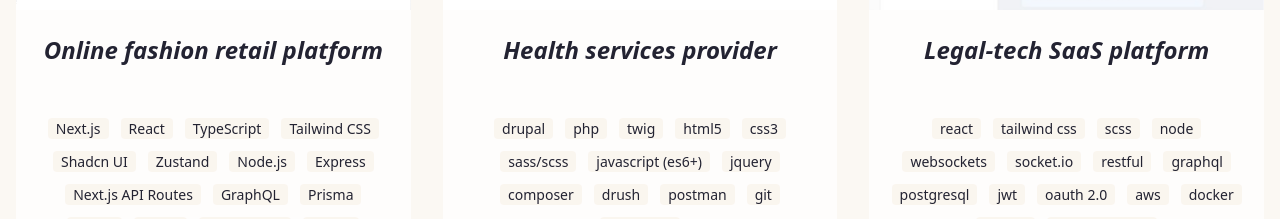
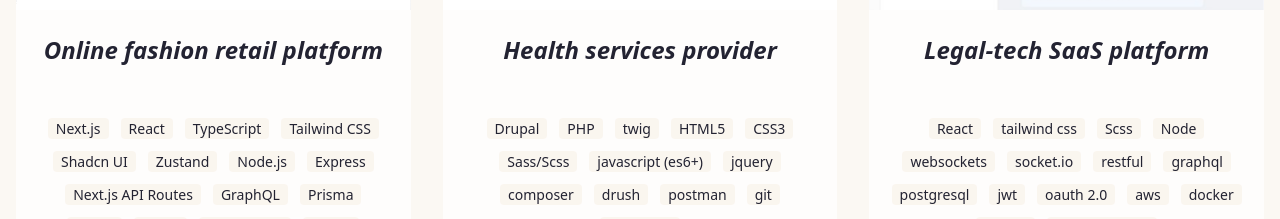
Before and after one commit to dev-tech-top/Steve_next_portfolio, a Next.js app: page / in a window 1280 px wide. Shown: the part 1720-1939 px from the top of the page. Built offline with nearby package versions, Linux system fonts and the light colour scheme.

Commit message:
change characters

```diff
--- a/app/sections/project/index.jsx
+++ b/app/sections/project/index.jsx
@@ -42,7 +42,7 @@ export function ProjectsSection() {
 
 			liveUrl: "https://www.covenanthealth.ca/",
 			stack: [
-				"drupal", "php", "twig", "html5", "css3", "sass/scss", "javascript (es6+)", "jquery", "composer", "drush", "postman", "git", "pantheon"
+				"Drupal", "PHP", "twig", "HTML5", "CSS3", "Sass/Scss", "javascript (es6+)", "jquery", "composer", "drush", "postman", "git", "pantheon"
 			],
 			title: "Health services provider"
 		},
@@ -59,7 +59,7 @@ export function ProjectsSection() {
 				})),
 			liveUrl: "https://paqt.chat/",
 			stack: [
-				"react", "tailwind css", "scss", "node", "websockets", "socket.io", "restful", "graphql", "postgresql", "jwt", "oauth 2.0", "aws", "docker", "github", "github actions"
+				"React", "tailwind css", "Scss", "Node", "websockets", "socket.io", "restful", "graphql", "postgresql", "jwt", "oauth 2.0", "aws", "docker", "github", "github actions"
 			],
 			title: "Legal-tech SaaS platform"
 		}
```
